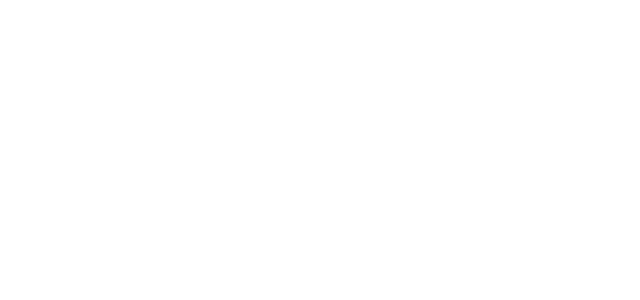
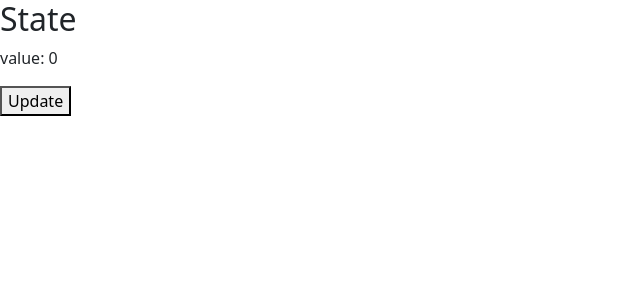
Before and after one commit to mern-trainer/ADARSH-BATCH, a React (Vite) app in the folder ReactJS/app/: page /state in a window 1280 px wide. Before the commit this address had no page. Shown: the top 300 px of the page, without its empty margins (0-640 px from the left). Built offline with nearby package versions, Linux system fonts and the light colour scheme.

Commit message:
state basic

```diff
--- a/ReactJS/app/src/App.jsx
+++ b/ReactJS/app/src/App.jsx
@@ -2,6 +2,7 @@ import { BrowserRouter, Routes, Route } from "react-router"
 import Mapping from "./pages/Mapping"
 import LandingPage from "./pages/LandingPage"
 import AboutPage from "./pages/AboutPage"
+import State from "./pages/State"
 
 const App = () => {
     return <BrowserRouter>
@@ -9,6 +10,7 @@ const App = () => {
             <Route path="/react-mapping" Component={Mapping} />
             <Route path="/landing" Component={LandingPage} />
             <Route path="/about" Component={AboutPage} />
+            <Route path="/state" Component={State} />
         </Routes>
     </BrowserRouter>
 }
--- /dev/null
+++ b/ReactJS/app/src/pages/State.jsx
@@ -0,0 +1,33 @@
+// state management
+
+import { useState } from "react"
+
+// state -> Object that stores data inside component
+// Hooks -> Functions that let you use state and other React features in functional components
+
+// Life Cycle => Create -> Mount, update, unmount
+
+// Mounting -> When component is added to the DOM
+// Updating -> When component is re-rendered
+// Unmounting -> When component is removed from the DOM
+
+// variables
+
+// useState();
+
+const State = () => {
+
+    const [counter, setCounter] = useState(0);
+
+    const handleUpdate = () => {
+        setCounter(state => state + 1);
+    }
+
+    return <div>
+        <h2>State</h2>
+        <p>value: {counter}</p>
+        <button onClick={handleUpdate}>Update</button>
+    </div>
+}
+
+export default State
```
Also changed, not shown: 1 other file (tests, documents, lock files or other folders).
